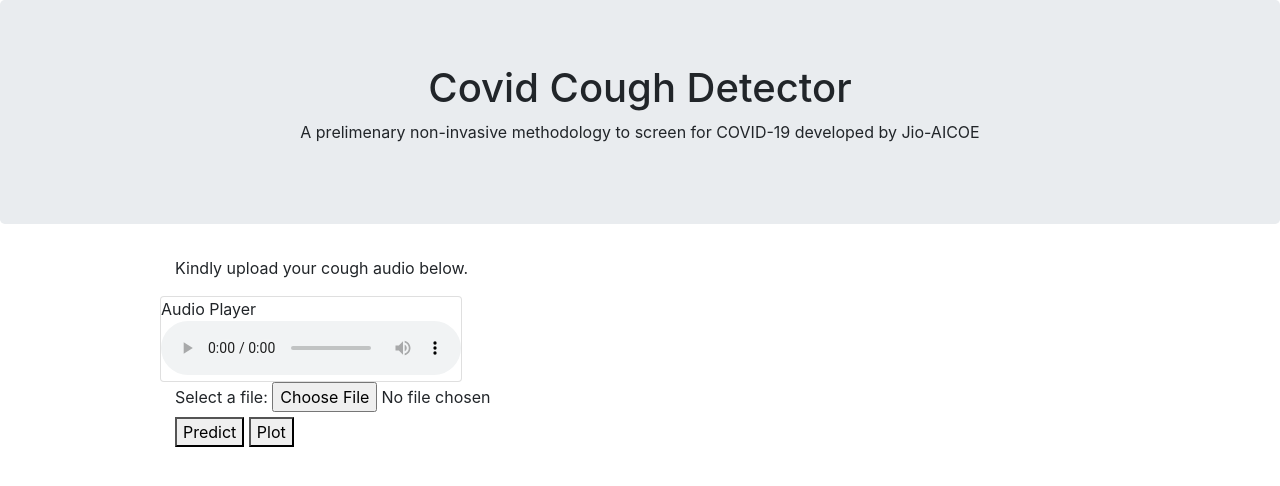
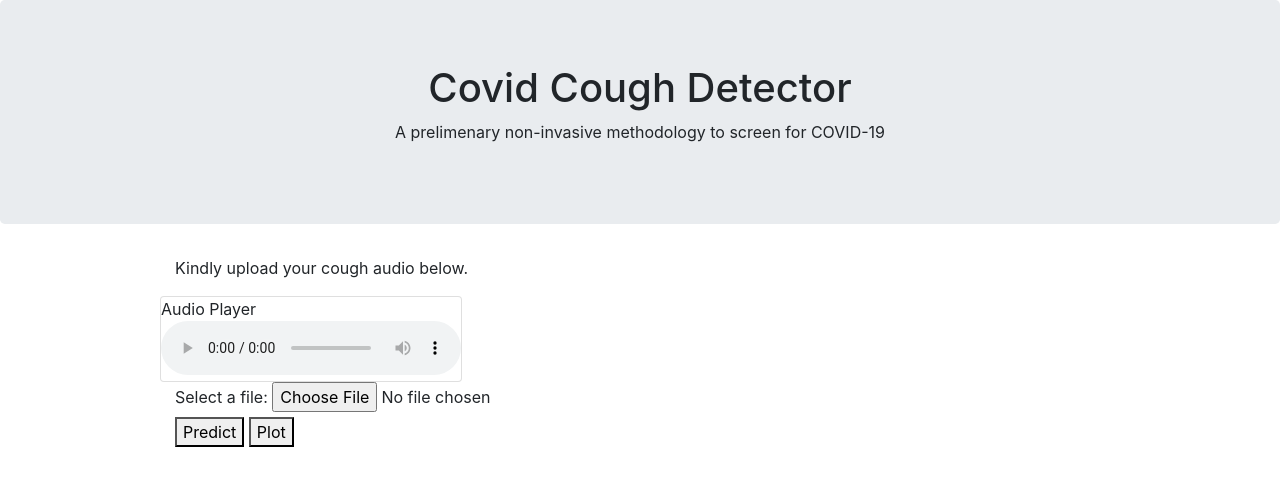
Before and after one commit to KunalDhawan/COVID19-detection-from-cough, a plain HTML site: page ria/static/index.html in a window 1280 px wide. Drawn offline with nearby package versions, Linux system fonts and the light colour scheme.

Commit message:
added figures for readme

```diff
--- a/ria/static/index.html
+++ b/ria/static/index.html
@@ -27,7 +27,7 @@
 <body>
     <div class="jumbotron text-center">
         <h1>Covid Cough Detector</h1>
-        <p>A prelimenary non-invasive methodology to screen for COVID-19 developed by Jio-AICOE</p>
+        <p>A prelimenary non-invasive methodology to screen for COVID-19</p>
     </div>
 
     <div class="container col-9 mx-auto d-block bg-gradient-primary">
```
Also changed, not shown: ria/static/index_old.html (+1 -1 lines), figures/ria_html_snap2.png (added), figures/ria_html_snap_1.png (added), figures/ria_vizualisation_demo.png (added), requirements.txt, 3 other files.
